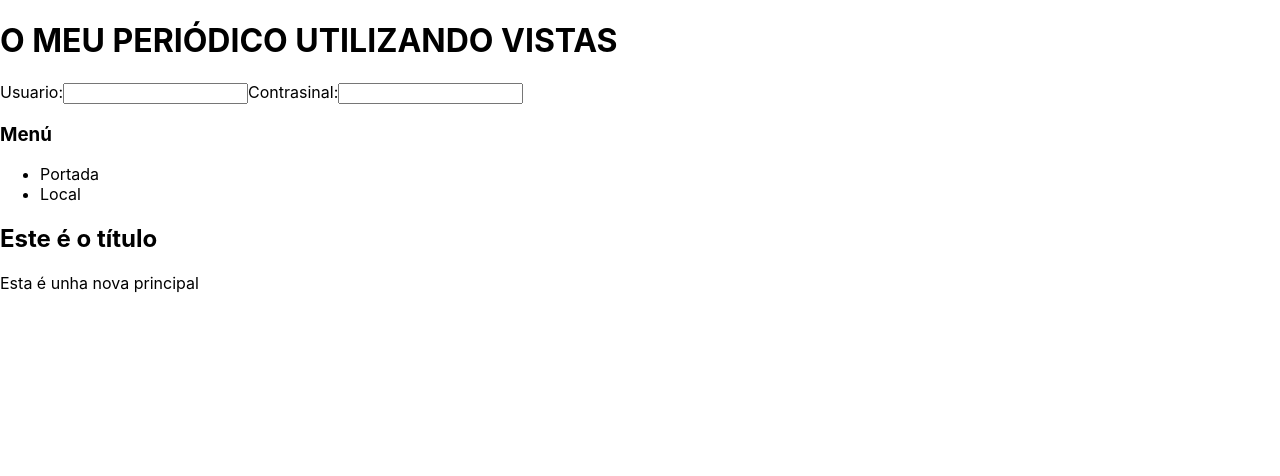
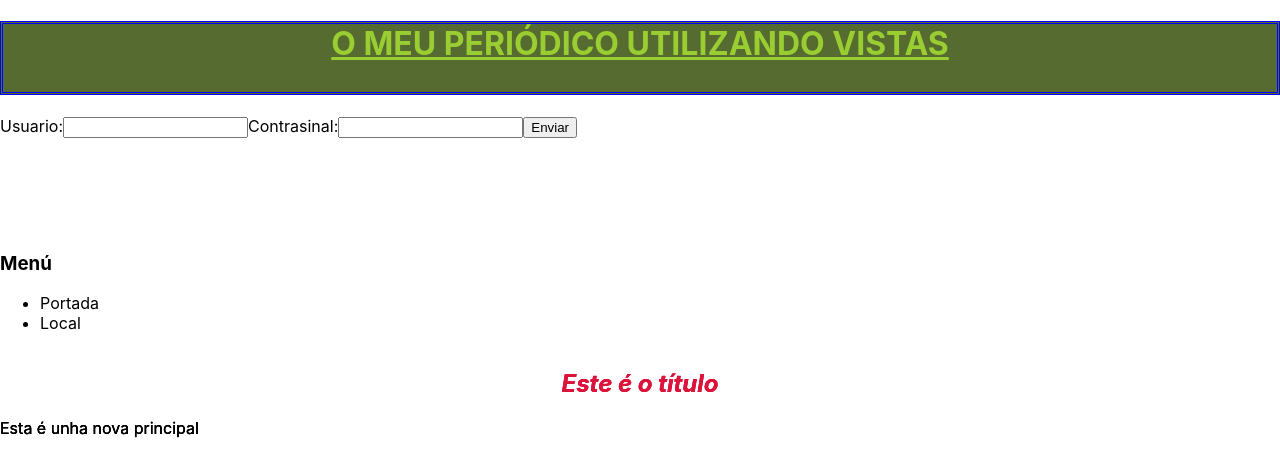
Before and after one commit to JCousoG/periodicoConVistasReact, a React (Create React App) app: page / in a window 1280 px wide. Shown: the top 476 px of the page. Built offline with nearby package versions, Linux system fonts and the light colour scheme.

Commit message:
algo de grid posto

```diff
--- a/src/App.css
+++ b/src/App.css
@@ -1,38 +1,21 @@
-.App {
-  text-align: center;
+main {
+  display: grid;
+  grid-template-columns: 1fr 1fr;
+  grid-template-rows:1fr 1fr 1fr 1fr;
 }
-
-.App-logo {
-  height: 40vmin;
-  pointer-events: none;
+h1 {
+  grid-column: 1/3;
+  grid-row: 1/2;
 }
-
-@media (prefers-reduced-motion: no-preference) {
-  .App-logo {
-    animation: App-logo-spin infinite 20s linear;
-  }
+form {
+  grid-column: 1/3;
+  grid-row: 2/3;
 }
-
-.App-header {
-  background-color: #282c34;
-  min-height: 100vh;
-  display: flex;
-  flex-direction: column;
-  align-items: center;
-  justify-content: center;
-  font-size: calc(10px + 2vmin);
-  color: white;
+nav {
+  grid-column: 1/2;
+  grid-row: 3/4;
 }
-
-.App-link {
-  color: #61dafb;
+article {
+  grid-column: 1/3;
+  grid-row: 4/5;
 }
-
-@keyframes App-logo-spin {
-  from {
-    transform: rotate(0deg);
-  }
-  to {
-    transform: rotate(360deg);
-  }
-}
--- a/src/App.js
+++ b/src/App.js
@@ -1,14 +1,15 @@
+import "./App.css"
 import Encabezado from "./componentes/encabezado/Encabezado";
 import Navegador from "./componentes/navegador/Navegador";
 import Rexistro from "./componentes/rexistro/Rexistro";
 
 function App() {
   return (
-  <>
-    <Encabezado/>
+  <main>
+    < Encabezado/>
    <Rexistro/>
    <Navegador/>
-   </>
+   </main>
   )
 }
 
--- a/src/componentes/encabezado/Encabezado.jsx
+++ b/src/componentes/encabezado/Encabezado.jsx
@@ -1,7 +1,7 @@
+import styles from "./encabezado.module.css"
 function Encabezado() {
     return(
-        <h1>
-            O MEU PERIÓDICO UTILIZANDO VISTAS
+        <h1 className={styles.encabezado}> O MEU PERIÓDICO UTILIZANDO VISTAS
         </h1>
     )
 }
--- a/src/componentes/nova/Novas.jsx
+++ b/src/componentes/nova/Novas.jsx
@@ -1,9 +1,10 @@
+import styles from "./nova.module.css"
 function Novas(props) {
     return(
-    <>
-    <h2>{props.titulo}</h2>
+    <article>
+    <h2 className={styles.nova}>{props.titulo}</h2>
     <p>{props.contido}</p>
-     </>
+     </article>
     )
 }
 export default Novas
--- /dev/null
+++ b/src/componentes/nova/nova.module.css
@@ -0,0 +1,5 @@
+.nova {
+    font-style: italic;
+    color: crimson;
+    text-align: center;
+}
--- a/src/componentes/rexistro/Rexistro.jsx
+++ b/src/componentes/rexistro/Rexistro.jsx
@@ -11,7 +11,7 @@ function Rexistro() {
         SetContrasinal (evento.target.id)
     }
     return(
-        <>
+        <form>
             <label>
                 Usuario:
                 <input type="text" id={usuario} onInput={manexadorDoUsuario}/>
@@ -20,8 +20,11 @@ function Rexistro() {
                 Contrasinal:
                 <input type="password" id={contrasinal} onInput={manexadorDoContrasinal}/>
             </label>
+            <label>
+                <input type="submit" value="Enviar" />
+            </label>
 
-        </>
+        </form>
     )
 }
 export default Rexistro
--- a/src/index.css
+++ b/src/index.css
@@ -5,7 +5,10 @@ body {
     sans-serif;
   -webkit-font-smoothing: antialiased;
   -moz-osx-font-smoothing: grayscale;
+
 }
+
+
 
 code {
   font-family: source-code-pro, Menlo, Monaco, Consolas, 'Courier New',
--- a/src/vistas/vistaprincipal.jsx
+++ b/src/vistas/vistaprincipal.jsx
@@ -3,7 +3,11 @@ import Novas from "../componentes/nova/Novas"
 function Vistaprincipal() {
 
     return(
-        <Novas titulo = "Este é o título" contido = "Esta é unha nova principal"/>
+        <>
+        <Novas titulo="Este é o título" contido="Esta é unha nova principal" />
+        <Novas titulo="Este é o título" contido="Esta é unha nova principal" />
+        <Novas titulo="Este é o título" contido="Esta é unha nova principal" />
+        </>
     )
 }
 export default Vistaprincipal
```
